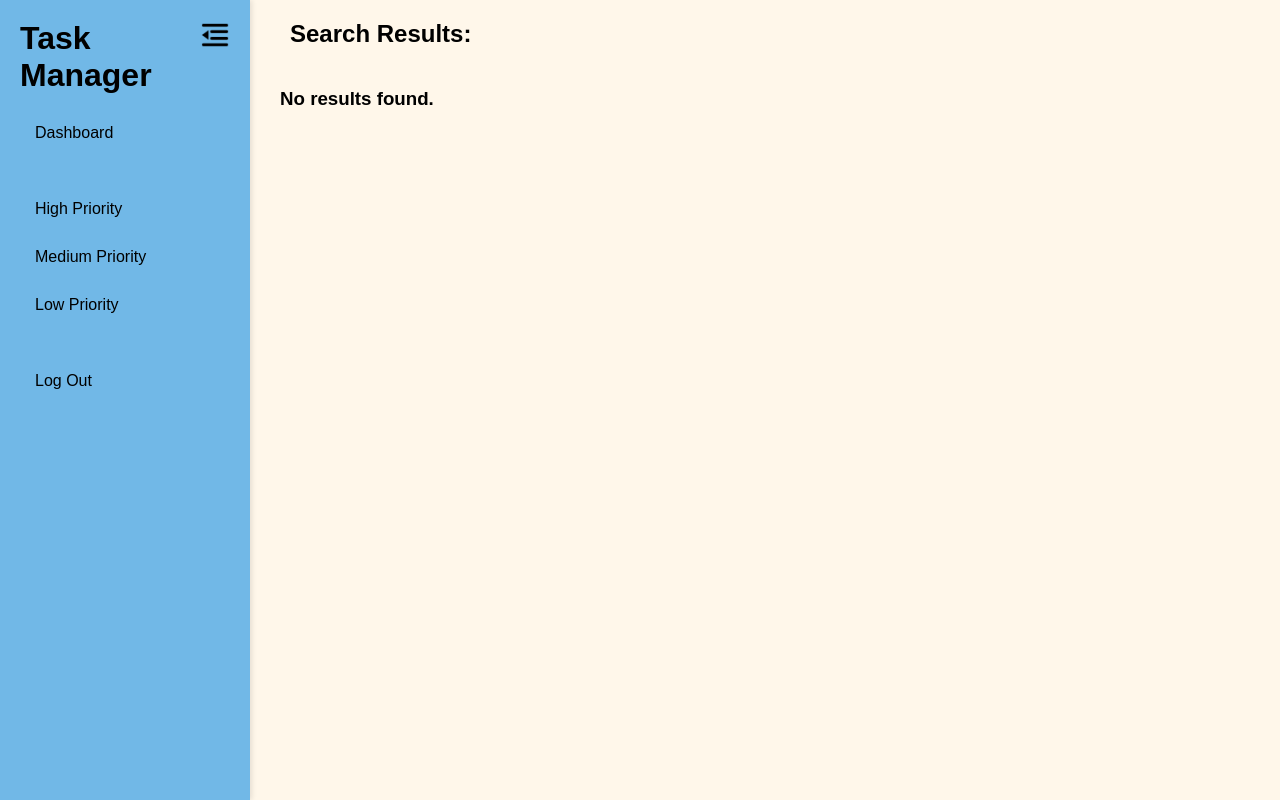
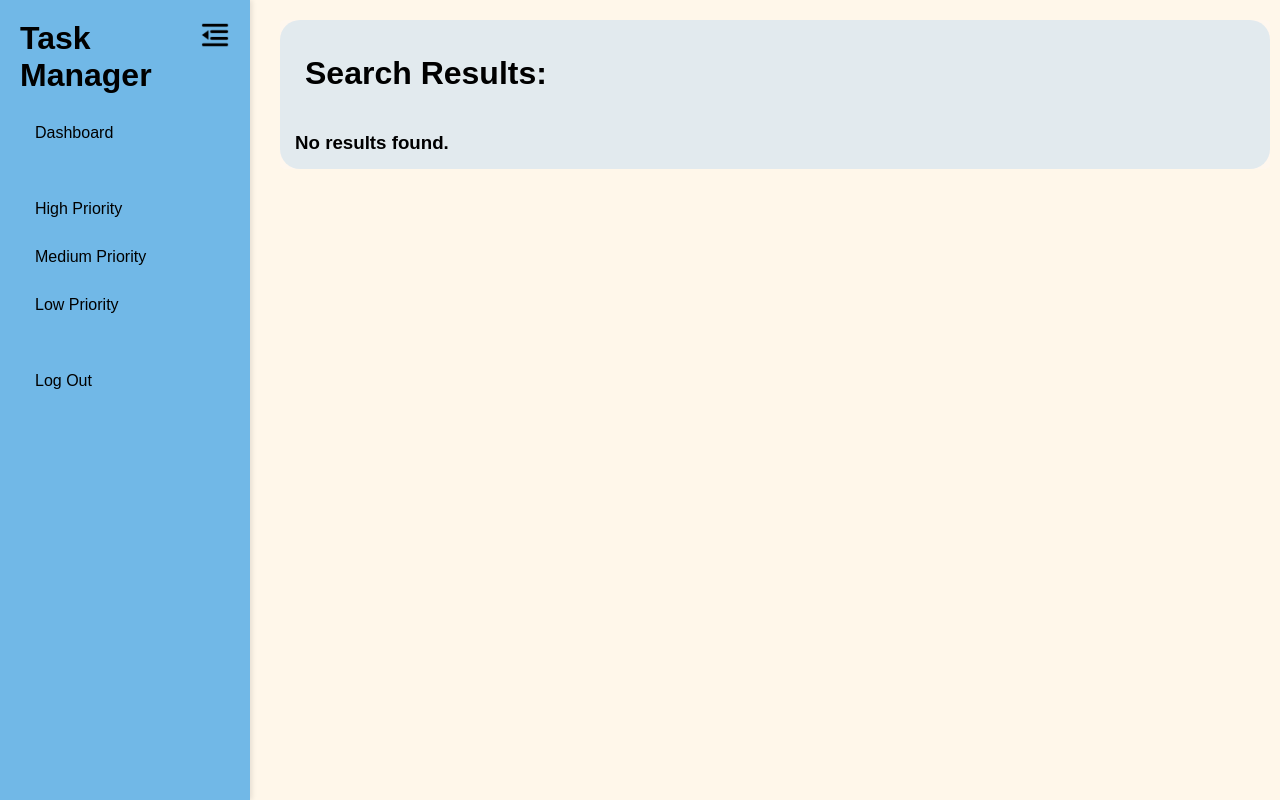
Before and after one commit to osoliver64/Task_Manager, a PHP site: page /search_results.php in a window 1280 px wide. Run offline with PHP 8.4, Linux system fonts and the light colour scheme; the visitor is signed in with stand-in values (Sample User, id 1).

Commit message:
Added div elements to match index

```diff
--- a/pages/search_results.php
+++ b/pages/search_results.php
@@ -24,7 +24,10 @@
 <body class="taskbarOpen innerSiteBody">
     <?php include "side_bar.php"; ?>
 <main>
-    <h2 class="subHeading">Search Results:</h2>
+    <div class="board">
+        <div class="column" id="pending">
+            <h1 class="subHeading">Search Results:</h1>
+                <div class="track-list">
                     <?php
                     if (!empty($_SESSION["searchResult"])) {
                         foreach ($_SESSION["searchResult"] as $task) {
@@ -39,6 +42,9 @@
                         echo "<h3>" . htmlspecialchars($noResultsFound) . "</h3>";
                     }
                     ?>
+                </div>
+        </div>
+    </div>
 
 </main>
 </body>
```
Lines whose indentation alone changed are shown as unchanged.
